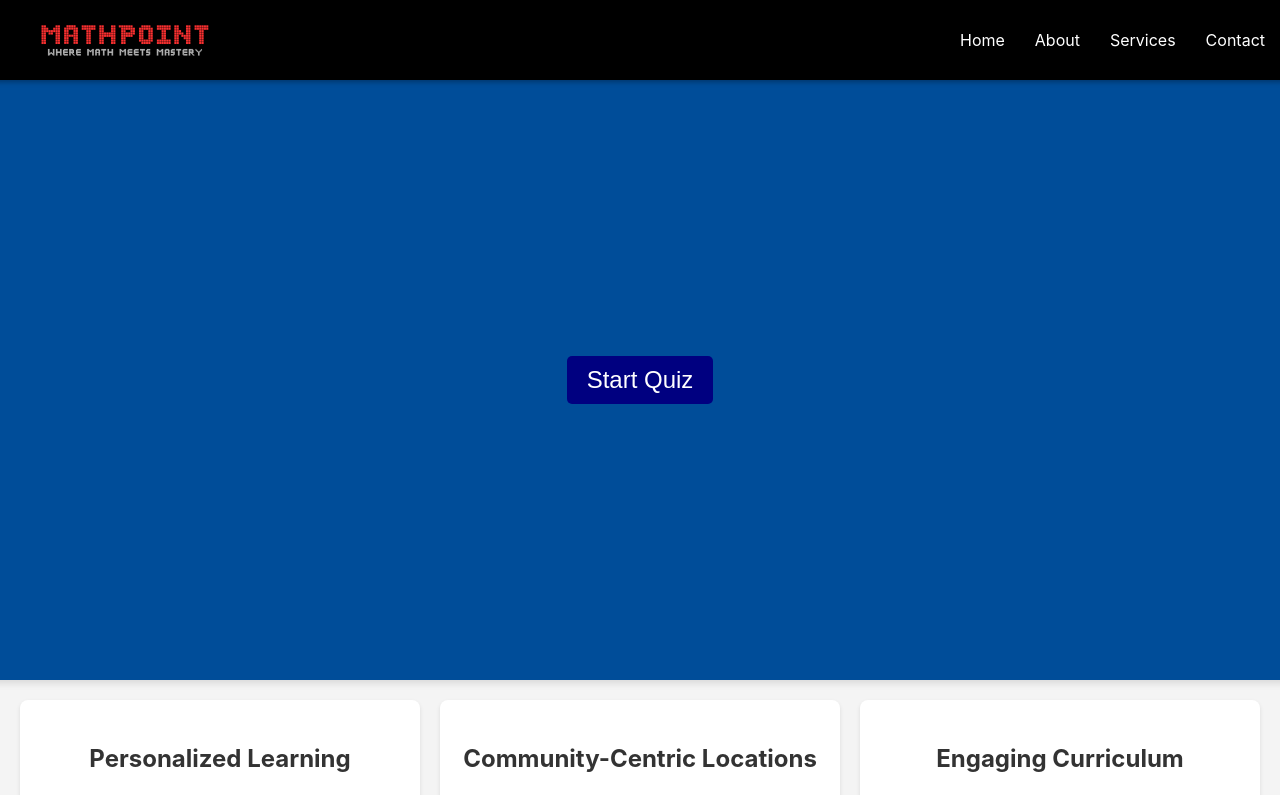
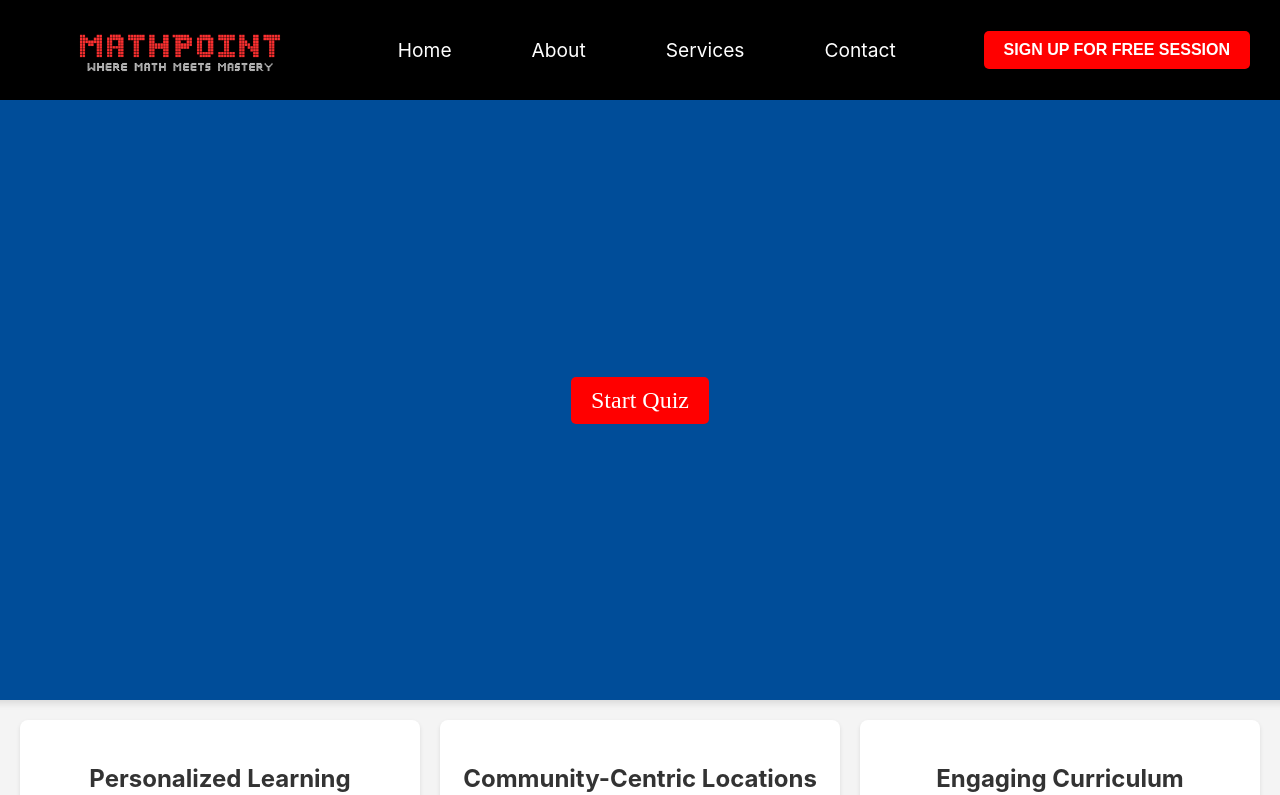
Before and after one commit to jk719/mathpoint, a React (Create React App) app: page / in a window 1280 px wide. Shown: the top 795 px of the page. Built offline with nearby package versions, Linux system fonts and the light colour scheme; the HTML template or start-up script is replaced by a standard one.

Commit message:
More changes

```diff
--- a/src/App.js
+++ b/src/App.js
@@ -1,5 +1,5 @@
 import React from 'react';
-import Navbar from './components/Navbar/Navbar'; // Import the Navbar component
+import Header from './components/Header/Header'; // Import the Header component
 import Hero from './components/Hero/Hero'; // Import the Hero section component
 import AboutSection from './components/About/AboutSection'; // Import the About Section component
 import Footer from './components/Footer/Footer'; // Import the Footer component
@@ -8,7 +8,7 @@ import './App.css'; // Main stylesheet for App
 function App() {
     return (
         <div className="App">
-            <Navbar /> {/* Navigation bar at the top of the page */}
+            <Header /> {/* Replaces Navbar with Header that includes Navbar */}
             <Hero />   {/* Hero section for impactful visual introduction */}
             <AboutSection /> {/* Detailed about section with comprehensive info about MathPoint */}
             <Footer /> {/* Footer at the bottom of the page with additional links and information */}
--- a/src/components/Header/Header.css
+++ b/src/components/Header/Header.css
@@ -1,59 +1,91 @@
-@import url('https://fonts.googleapis.com/css2?family=Roboto:wght@400;700&display=swap');
+/* Header.css */
 
-/* General header styling */
-.site-header {
-    background-color: #f8f9fa; /* Light gray background, or choose your color */
-    padding: 1rem 0; /* Top and bottom padding */
-    display: flex; /* Align the title and navigation side by side */
-    justify-content: space-between; /* Space out the title and navigation */
-    align-items: center; /* Vertically center the content */
-    box-shadow: 0 2px 4px 0 rgba(0,0,0,0.1); /* Optional: adds a subtle shadow for depth */
+
+
+
+.header {
+    width: 100%; /* This sets the header to take up the full width of its parent */
+    max-width: 100vw; /* This can help if there's a horizontal scroll issue */
+    box-sizing: border-box; /* Ensures that padding and border are included in the width */
+    display: flex;
+    justify-content: space-between;
+    align-items: center;
+    padding: 10px 30px;
+    background-color: black; /* Sets the header background to black */
 }
 
-/* Header title styling */
-.header-title {
-    font-family: 'Roboto', sans-serif; /* Roboto font for the title */
-    font-size: 48px; /* Large font size for the title */
-    font-weight: 700; /* Bold font weight */
-    color: #0056b3; /* Blue color for the title, adjust as needed */
-    margin-left: 1rem; /* Space from the left edge */
+.header-content {
+    display: flex;
+    justify-content: center; /* Centers the navigation links and logo */
+    align-items: center;
+    flex-grow: 1; /* Allows the header content to fill the space */
 }
 
-/* Navigation menu styling */
-.header-nav ul {
-    list-style-type: none; /* Remove default list styling */
-    margin: 0; /* Reset default margin */
-    padding: 0; /* Reset default padding */
-    display: flex; /* Display list items inline */
+.site-logo {
+    height: auto;
+    width: 300px; /* Adjust width as necessary to fit your design */
 }
 
-.header-nav li {
-    padding: 0 20px; /* Horizontal padding between menu items */
+.navbar {
+    display: flex;
+    justify-content: center; /* This will center the navbar items */
+    align-items: center;
+    flex-grow: 1; /* This will allow the navbar to grow and utilize available space */
 }
 
-.header-nav a {
-    text-decoration: none; /* Remove the underline from links */
-    color: #007bff; /* Blue color for links, adjust as needed */
-    font-size: 1.2rem; /* Size of the navigation links */
-    transition: color 0.3s ease-in-out; /* Smooth color transition for hover effect */
+.navbar a {
+    color: white;
+    text-decoration: none;
+    font-size: 1.2rem; /* Increased font size for visibility */
+    padding: 15px; /* Increased padding for a larger clickable area */
+    margin: 0 10px; /* Centers the links with equal margin on both sides */
 }
 
-.header-nav a:hover,
-.header-nav a:focus {
-    color: #0056b3; /* Darker blue for hover and focus states */
+.signup-button {
+    padding: 10px 20px;  /* Original padding */
+    font-size: 1rem;     /* Original font size */
+    background-color: red;  /* Eye-catching green */
+    color: white;
+    border: none;
+    border-radius: 5px;
+    cursor: pointer;
+    font-weight: bold;
+    text-transform: uppercase;
+    margin-left: 20px;  /* Space between the navbar and button */
+    transition: background-color 0.3s ease;  /* Smooth transition for hover effect */
 }
 
-/* Responsive adjustments (optional) */
+.signup-button:hover {
+    background-color: #45a049;  /* Darker green on hover */
+}
+
+/* Responsive adjustments */
 @media (max-width: 768px) {
-    .site-header {
-        flex-direction: column; /* Stack title and navigation on smaller screens */
+    .header {
+        padding: 10px; /* Less padding on smaller screens */
     }
 
-    .header-title {
-        margin-bottom: 1rem; /* Space between title and navigation on smaller screens */
+    .site-logo {
+        width: 120px; /* Smaller logo on smaller screens */
     }
 
-    .header-nav li {
-        padding: 0 10px; /* Less padding on smaller screens */
+    .navbar a, .signup-button {
+        font-size: 1rem; /* Smaller font size for smaller screens */
+        padding: 8px 10px; /* Smaller padding on smaller screens */
+    }
+
+    .navbar {
+        /* Adjust navbar styling for smaller screens */
+        flex-direction: column;
+        align-items: center;
+    }
+
+    .header-content {
+        justify-content: space-around; /* Adjust content spacing for mobile */
+    }
+
+    .signup-button {
+        font-size: 1rem;   /* Keep font size consistent on mobile */
+        padding: 10px 20px;  /* Maintain original padding on smaller screens */
     }
 }
--- a/src/components/Header/Header.js
+++ b/src/components/Header/Header.js
@@ -1,19 +1,18 @@
 import React from 'react';
-import './Header.css'; // Make sure your CSS file path is correct
+import Navbar from '../Navbar/Navbar';  // Ensure this path is correct
+import './Header.css';
+import logo from '../../assets/logo.png'; // Correct and only path needed
 
 function Header() {
     return (
-        <header className="site-header">
-            <h1 className="header-title">MathPoint</h1>
-            <nav className="header-nav">
-                {/* Assuming you have some navigation links, they can go here */}
-                <ul>
-                    <li><a href="#home">Home</a></li>
-                    <li><a href="#services">Services</a></li>
-                    <li><a href="#about">About</a></li>
-                    <li><a href="#contact">Contact</a></li>
-                </ul>
-            </nav>
+        <header className="header">
+            <div className="header-content">
+                <img src={logo} alt="MathPoint Logo" className="site-logo" />
+                <Navbar />
+            </div>
+            <button className="signup-button" onClick={() => window.location.href='/signup'}>
+                Sign Up for Free Session
+            </button>
         </header>
     );
 }
--- a/src/components/Hero/Hero.css
+++ b/src/components/Hero/Hero.css
@@ -1,58 +1,127 @@
-/* Hero.css - Styles for the hero section */
+/* General styles for the hero container */
 .hero {
     position: relative;
     width: 100%;
-    height: 500px; /* Flexible height to accommodate different content based on user interaction */
-    background-color: #004d99; /* Deep blue background for visual appeal */
+    height: 500px;
+    background-color: #004d99;
     display: flex;
     justify-content: center;
     align-items: center;
-    flex-direction: column; /* Vertical stacking of elements */
-    padding: 50px 20px; /* Generous padding for visual comfort */
-    box-shadow: 0 4px 6px rgba(0, 0, 0, 0.1); /* Subtle shadow for depth */
+    flex-direction: column;
+    padding: 50px 20px;
+    box-shadow: 0 4px 6px rgba(0, 0, 0, 0.1);
+    color: white;
 }
 
-.hero-content {
-    text-align: center; /* Center-align text for consistency */
-    width: 100%; /* Use full width for content area */
-    max-width: 1200px; /* Limit max width for better readability on large screens */
-    padding: 20px; /* Padding around content for spacing */
+/* Applying pixelated font style to all elements within .hero */
+.hero * {
+    font-family: 'Press Start 2P', cursive; /* Pixelated 'Press Start 2P' font */
+    -webkit-filter: pixelate(5px); /* Chrome, Safari, Opera */
+    filter: pixelate(5px); /* Standard syntax */
 }
 
-/* Style for the button that starts the quiz */
+.progress-container {
+    position: absolute;
+    top: 0;
+    left: 0;
+    width: 100%;
+    height: 20px; /* Adjust if more space is needed */
+    display: flex;
+    align-items: center;
+    z-index: 1000;
+}
+
+.correct-container {
+    top: 0;
+}
+
+.incorrect-container {
+    top: 20px; /* Adjust based on the height of the progress bars */
+}
+
+.correct-bar, .incorrect-bar {
+    height: 20px;
+    transition: width 0.4s ease;
+}
+
+.correct-bar {
+    background-color: #39FF14; /* Neon green */
+}
+
+.incorrect-bar {
+    background-color: red;
+}
+
+.progress-text {
+    margin-left: 10px;
+    color: white;
+    font-size: 16px;
+    white-space: nowrap;
+}
+
+/* Flexbox settings for the content area */
+.hero-content {
+    display: flex;
+    justify-content: center;
+    align-items: center;
+    flex-direction: row;
+    flex-wrap: wrap;
+    padding: 20px;
+}
+
+/* Styles for the start quiz button */
 .grade-circle {
     padding: 10px 20px;
     margin: 10px;
-    font-size: 1.5rem; /* Larger font size for visibility */
+    font-size: 1.5rem;
     cursor: pointer;
-    background-color: navy; /* Dark blue background for the button */
-    color: white; /* White text for contrast */
+    background-color: red;
+    color: white;
     border: none;
-    border-radius: 5px; /* Rounded corners for aesthetic appeal */
-    transition: background-color 0.3s, transform 0.3s; /* Smooth transitions for interactions */
+    border-radius: 5px;
+    transition: background-color 0.3s, transform 0.3s;
 }
 
 .grade-circle:hover {
-    background-color: #0056b3; /* Darker blue on hover */
-    transform: scale(1.1); /* Slightly enlarge button on hover */
+    background-color: #45a049;
+    transform: scale(1.1);
 }
 
-/* Styles for question text and option buttons */
+/* Styles for the option buttons */
+.option-button {
+    display: inline-block;
+    margin: 10px 20px;
+    border-radius: 50%;
+    width: 60px;
+    height: 60px;
+    line-height: 60px;
+    text-align: center;
+    background-color: red;
+    color: white;
+    border: none;
+    font-size: 0.9rem;
+    cursor: pointer;
+    transition: background-color 0.3s, transform 0.3s;
+}
 
+.option-button:hover {
+    background-color: #0056b3;
+    transform: scale(1.1);
+}
 
 /* Responsive adjustments for smaller screens */
 @media (max-width: 768px) {
     .hero {
-        padding: 30px 15px; /* Adjusted padding for smaller screens */
+        padding: 30px 15px;
     }
 
     .grade-circle {
-        font-size: 1.2rem; /* Smaller font size on mobile */
-        padding: 8px 16px; /* Adjusted padding for smaller buttons */
+        font-size: 1.2rem;
+        padding: 8px 16px;
     }
 
     .option-button {
-        font-size: 1rem; /* Smaller font size for mobile */
-        padding: 10px 15px; /* Adjusted padding for mobile friendly interaction */
+        font-size: 1rem;
+        padding: 10px 15px;
     }
 }
--- a/src/components/Hero/Hero.js
+++ b/src/components/Hero/Hero.js
@@ -1,50 +1,99 @@
 import React, { useState } from 'react';
 import './Hero.css';
+import Modal from '../Modal/Modal';  // This navigates up to the components directory and then into the Modal directory
 
 const questions = [
     { id: 1, question: "What is 7 x 8?", options: ["54", "56", "49", "63"], answer: "56" },
     { id: 2, question: "What is the square root of 144?", options: ["12", "14", "16", "10"], answer: "12" },
     { id: 3, question: "What is 15% of 200?", options: ["30", "25", "50", "20"], answer: "30" },
-  { id: 4, question: "What is the sum of angles in a triangle?", options: ["180 degrees", "360 degrees", "90 degrees", "270 degrees"], answer: "180 degrees" },
+    { id: 4, question: "What is the sum of angles in a triangle?", options: ["180", "360", "90", "270"], answer: "180" },
     { id: 5, question: "What is 9 + 10?", options: ["21", "19", "18", "20"], answer: "19" }
 ];
 
 function Hero() {
     const [quizStarted, setQuizStarted] = useState(false);
     const [currentQuestionIndex, setCurrentQuestionIndex] = useState(0);
+    const [correctAnswers, setCorrectAnswers] = useState(0);
+    const [incorrectAnswers, setIncorrectAnswers] = useState(0);
+    const [isModalOpen, setIsModalOpen] = useState(false);
 
     const startQuiz = () => {
         setQuizStarted(true);
-        setCurrentQuestionIndex(0); // Reset to the first question
+        setCurrentQuestionIndex(0);
+        setCorrectAnswers(0);
+        setIncorrectAnswers(0);
+    };
+
+    const handleAnswer = (option) => {
+        if (option === questions[currentQuestionIndex].answer) {
+            setCorrectAnswers(prev => prev + 1);
+        } else {
+            setIncorrectAnswers(prev => prev + 1);
+        }
+        nextQuestion();
     };
 
     const nextQuestion = () => {
         if (currentQuestionIndex < questions.length - 1) {
             setCurrentQuestionIndex(currentQuestionIndex + 1);
         } else {
-            alert('Quiz completed!');
-            setQuizStarted(false); // Optionally reset or navigate elsewhere
+            setQuizStarted(false); // Optionally keep this if you want to hide the quiz UI after completion
         }
     };
 
+    const handleOpenModal = () => setIsModalOpen(true);
+    const handleCloseModal = () => setIsModalOpen(false);
+
+    const correctProgress = (correctAnswers / questions.length) * 100;
+    const incorrectProgress = (incorrectAnswers / questions.length) * 100;
+
     return (
         <div className="hero">
-            <div className="hero-content">
-                {!quizStarted ? (
-                    <button className="grade-circle" onClick={startQuiz}>
-                        Start Quiz
-                    </button>
-                ) : (
+            {quizStarted ? (
+                <>
+                    <div className="progress-container correct-container">
+                        <div className="correct-bar" style={{ width: `${correctProgress}%` }}></div>
+                        <span className="progress-text">{correctAnswers} Correct</span>
+                    </div>
+                    <div className="progress-container incorrect-container">
+                        <div className="incorrect-bar" style={{ width: `${incorrectProgress}%` }}></div>
+                        <span className="progress-text">{incorrectAnswers} Incorrect</span>
+                    </div>
+                    {currentQuestionIndex < questions.length ? (
                         <div>
                             <h2>{questions[currentQuestionIndex].question}</h2>
                             {questions[currentQuestionIndex].options.map((option, index) => (
-                            <button key={index} onClick={nextQuestion} className="option-button">
+                                <button key={index} onClick={() => handleAnswer(option)} className="option-button">
                                     {option}
                                 </button>
                             ))}
                         </div>
+                    ) : (
+                        <div>
+                            <h2>Quiz Completed!</h2>
+                            <p>You got {correctAnswers} out of {questions.length} right.</p>
+                            <button onClick={handleOpenModal} className="signup-button">
+                                Sign Up for More!
+                            </button>
+                        </div>
                     )}
-            </div>
+                </>
+            ) : (
+                <button className="grade-circle" onClick={startQuiz}>
+                    Start Quiz
+                </button>
+            )}
+            <Modal isOpen={isModalOpen} onClose={handleCloseModal}>
+                <form>
+                    <h2>Sign Up for a Free Session</h2>
+                    <label>Parent Name: <input type="text" name="parentName" /></label>
+                    <label>Student Name: <input type="text" name="studentName" /></label>
+                    <label>Grade: <input type="text" name="grade" /></label>
+                    <label>School: <input type="text" name="school" /></label>
+                    <label>Phone Number: <input type="tel" name="phoneNumber" placeholder="123-456-7890" /></label>
+                    <button type="submit" className="submit-button">Submit</button>
+                </form>
+            </Modal>
         </div>
     );
 }
--- a/src/components/Modal/Modal.js
+++ b/src/components/Modal/Modal.js
@@ -1,11 +1,11 @@
 import React from 'react';
-import './Modal.css';
+import './Modal.css'; // Import the styles specifically for the modal
 
 function Modal({ isOpen, onClose, children }) {
     if (!isOpen) return null;
 
+    // Function to stop the click event from propagating to the overlay
     const handleOverlayClick = (e) => {
-        // Prevents modal close when clicking inside the modal content
         e.stopPropagation();
     };
 
--- a/src/components/Navbar/Navbar.css
+++ b/src/components/Navbar/Navbar.css
@@ -10,31 +10,23 @@
     padding: 0 20px;
     box-shadow: 0 2px 5px rgba(0,0,0,0.3); /* Slight shadow for depth */
     position: sticky;
-    top: 0; /* Aligns the navbar to the top of the viewport */
+    top: 0; /* Keeps the navbar at the top of the viewport */
     z-index: 1000; /* Ensures the navbar stays above other content */
-    transition: background-color 0.3s ease; /* Smooth transition for bg color change */
 }
 
-/* Logo styles, if using an image */
+/* Logo styles, if using an image in the navbar */
 .navbar-logo img {
-    height: 50px; /* Or the height that fits your logo */
+    height: 50px; /* Adjust height to fit your design */
     width: auto; /* Maintain aspect ratio */
-    cursor: pointer; /* Indicates the logo is clickable */
-}
-
-/* If using a text logo, you can style it like this */
-.navbar-logo h1 {
-    font-size: 1.5em; /* Size of your text logo */
-    font-weight: bold; /* Weight of the logo text */
     cursor: pointer; /* Indicates the logo is clickable */
 }
 
 /* Styles for navigation menu items */
 .navbar-menu {
     display: flex;
-    list-style-type: none; /* Remove bullet points */
-    margin: 0; /* Remove default margin */
-    padding: 0; /* Remove default padding */
+    list-style-type: none; /* Removes default list styling */
+    margin: 0;
+    padding: 0;
 }
 
 .navbar-item {
@@ -50,27 +42,43 @@
 }
 
 .navbar-links:hover, .navbar-links:focus {
-    color: #ffc800; /* Highlight color when hovering or focused */
+    color: #45a049; /* Highlight color when hovering or focused */
+}
+
+/* Menu icon for mobile view */
+.menu-icon {
+    display: none; /* Hidden by default */
+    cursor: pointer;
 }
 
 /* Responsive navbar adjustments */
 @media (max-width: 768px) {
     .navbar {
         flex-direction: column;
-        height: auto;
+        height: auto; /* Allows the navbar to expand vertically on smaller screens */
+        padding: 10px 0;
     }
 
     .navbar-menu {
         flex-direction: column;
-        width: 100%; /* Full width on small screens */
+        width: 100%; /* Full width to better accommodate vertical layout */
+        display: none; /* Initially hide the menu on mobile */
+    }
+
+    .navbar-menu.expanded {
+        display: flex; /* Show the menu when it's expanded */
     }
 
     .navbar-item {
-        width: 100%; /* Each item takes full width */
-        text-align: center; /* Center items text */
+        width: 100%; /* Full width items for easier touch */
+        text-align: center; /* Center the text for a cleaner look */
+        padding: 10px 0; /* Vertical padding for each item */
     }
 
-    .navbar-logo, .navbar-menu {
-        margin-bottom: 10px; /* Add some space between logo and menu */
+    .menu-icon {
+        display: block; /* Show the menu icon on mobile */
+        position: absolute;
+        right: 20px; /* Position to the right */
+        top: 15px; /* Align with the top of the navbar */
     }
 }
--- a/src/components/Navbar/Navbar.js
+++ b/src/components/Navbar/Navbar.js
@@ -1,13 +1,9 @@
 import React from 'react';
 import './Navbar.css'; // Ensure CSS is properly linked
-import logo from '../../assets/logo.png'; // Update the path to where your logo is stored
 
 function Navbar() {
     return (
         <nav className="navbar">
-            <div className="navbar-logo">
-                <img src={logo} alt="MathPoint Logo" />
-            </div>
             <ul className="navbar-menu">
                 <li className="navbar-item"><a href="#home" className="navbar-links">Home</a></li>
                 <li className="navbar-item"><a href="#about" className="navbar-links">About</a></li>
```
Also changed, not shown: src/components/Modal/Modal.css (+9 -63 lines). Lines whose indentation alone changed are shown as unchanged.
